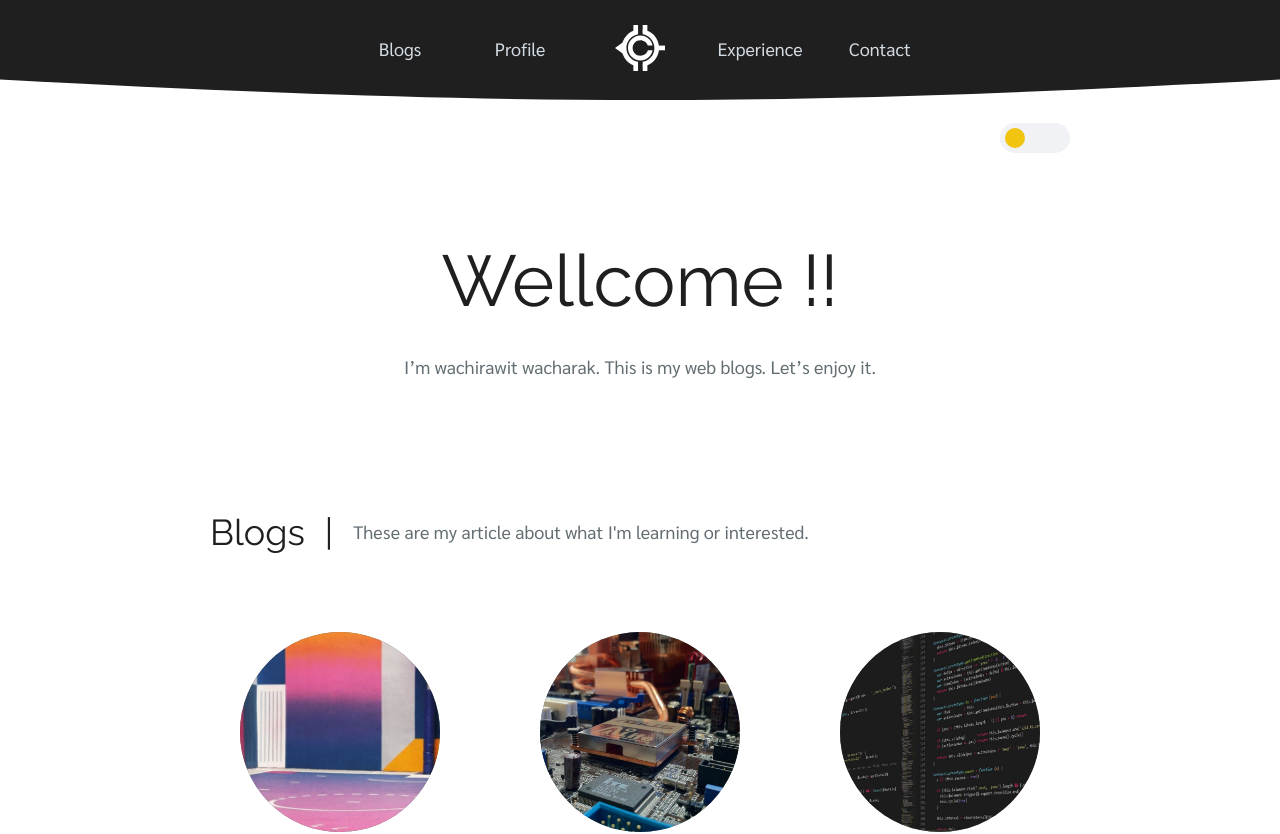
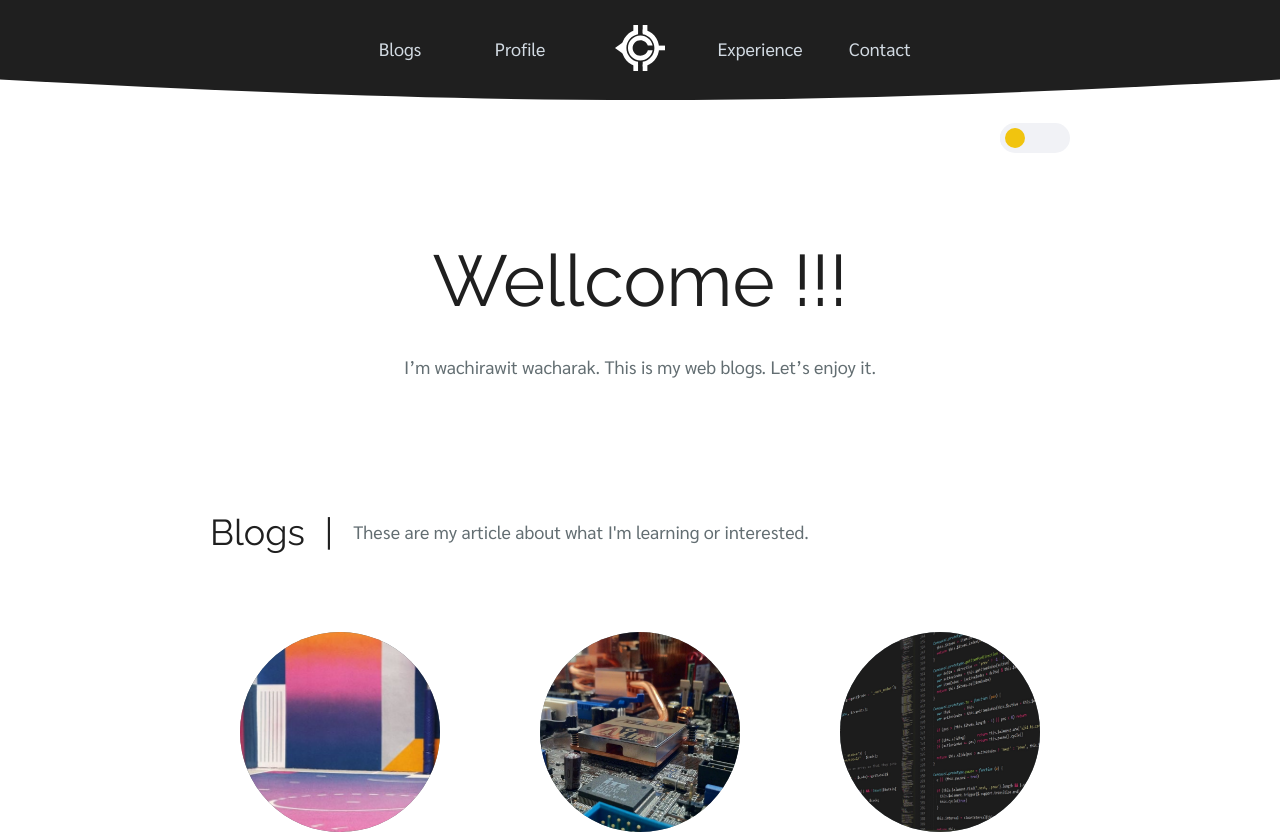
Before and after one commit to Tauhoo/tauhoo.dev, a Next.js app: page / in a window 1280 px wide. Shown: the top 834 px of the page. Built offline with nearby package versions, Linux system fonts and the light colour scheme.

Commit message:
add dark mode icon to title

```diff
--- a/components/Banner.js
+++ b/components/Banner.js
@@ -28,10 +28,10 @@ function Banner({ darkMode = false, style }) {
   return (
     <Container style={style}>
       <Topic style={{ textAlign: "center" }} level={1} darkMode={darkMode}>
-        Wellcome !!
+        Wellcome !!!
       </Topic>
       <Topic style={{ textAlign: "center" }} level={2} darkMode={darkMode}>
-        Wellcome !!
+        Wellcome !!!
       </Topic>
       <br></br>
       <Text style={{ textAlign: "center" }} darkMode={darkMode}>
--- a/components/Footer/index.js
+++ b/components/Footer/index.js
@@ -1,5 +1,4 @@
 import React from "react"
-import Link from "next/link"
 import styled from "styled-components"
 import Background from "./Background"
 import Text from "../Text"
--- a/content/contact.js
+++ b/content/contact.js
@@ -6,5 +6,5 @@ export const data = [
     link: "mailto:tauhoo_ice@hotmail.com",
     key: "2",
   },
-  { text: `© ${new Date().getFullYear()}`, link: "/", key: "3" },
+  { text: `© ${new Date().getFullYear()}`, link: "/#top", key: "3" },
 ]
--- a/pages/index.js
+++ b/pages/index.js
@@ -8,7 +8,7 @@ export default function Home({ darkMode = false }) {
   return (
     <div>
       <Head>
-        <title>Tauhoo</title>
+        <title>Tauhoo {darkMode ? "🌙" : "☀️"}</title>
         <link rel="icon" href="/favicon.ico" />
       </Head>
       <Banner darkMode={darkMode}></Banner>
```
